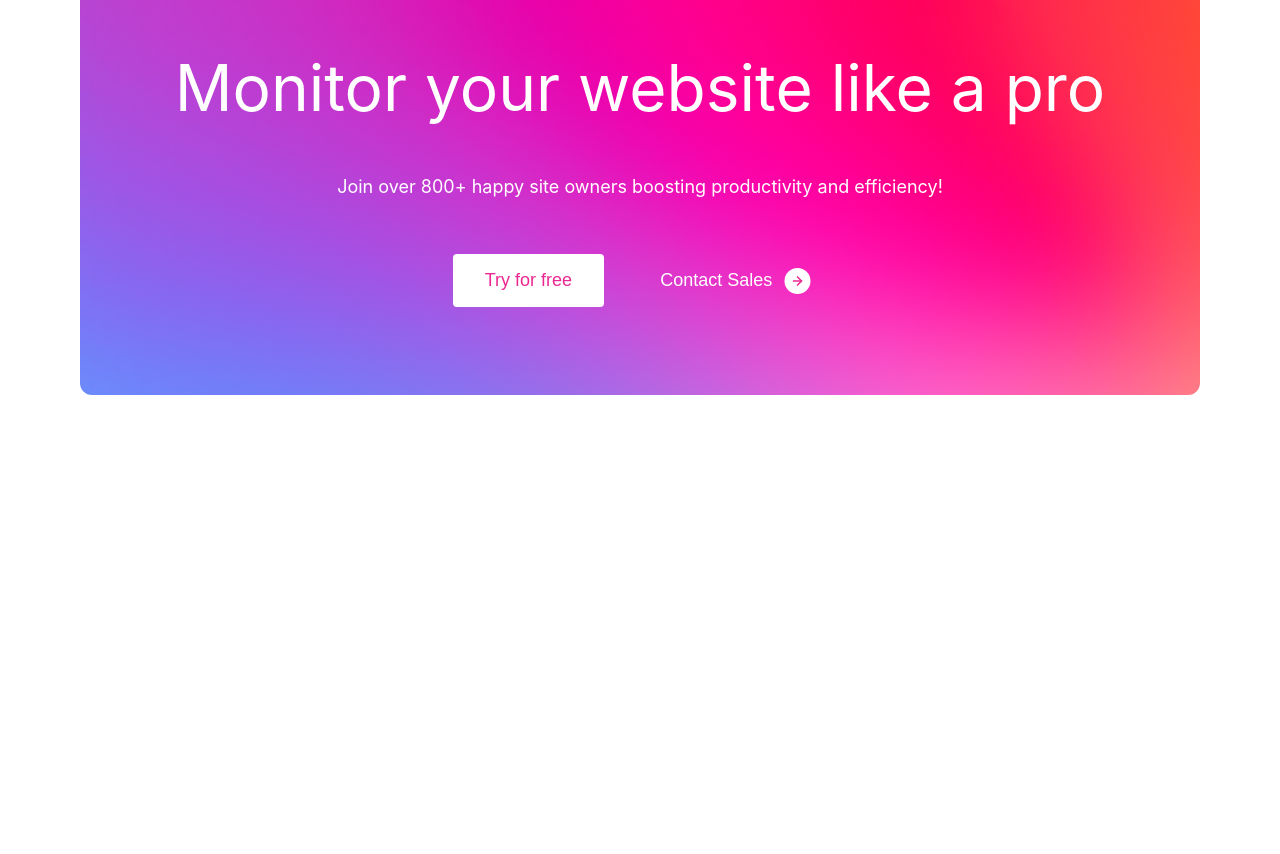
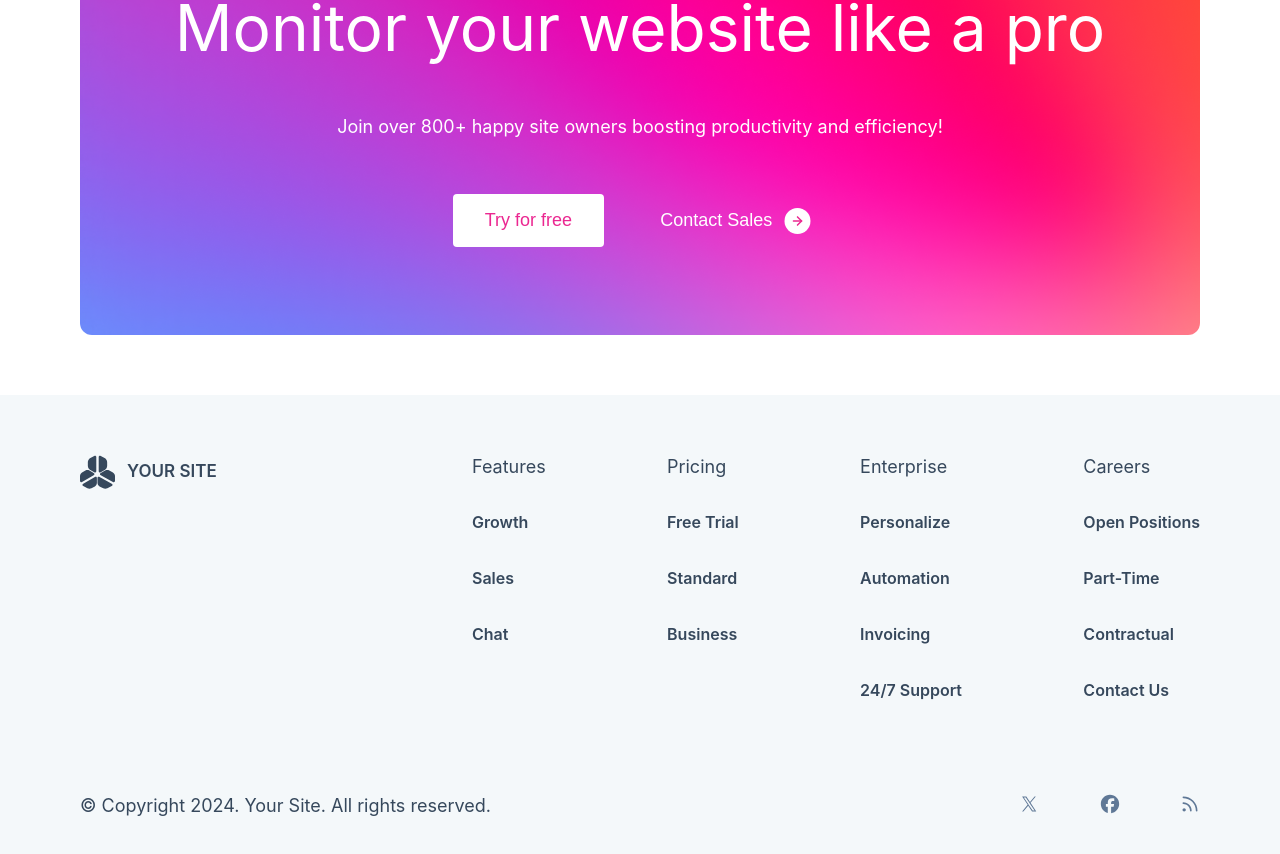
Before and after one commit to jamalnay/landing-template, a React (Vite) app: page / in a window 1280 px wide. Shown: the part 7221-8075 px from the top of the page. Before the commit the page ends 7676 px from the top, so only its background shows below. Built offline with nearby package versions, Linux system fonts and the light colour scheme.

Commit message:
Added footer (BottomNavigation + Social links + Co^pyrights) Finished desktop version

```diff
--- a/index.html
+++ b/index.html
@@ -103,5 +103,73 @@
         </button>
       </div>
     </div>
+    <footer>
+      <div id="bottom-nav">
+        <div id="bottom-nav-logo">
+          <img src="src/assets/logo.svg" />
+          <p>YOUR SITE</p>
+        </div>
+        <div id="bottom-nav-menus"></div>
+      </div>
+      <div id="copyrights-social">
+        <div id="copyrights">
+          <p>© Copyright 2024. Your Site. All rights reserved.</p>
+        </div>
+        <div id="social-links">
+          <a href="#"><svg
+            width="20"
+            height="20"
+            viewBox="0 0 20 20"
+            fill="none"
+            xmlns="http://www.w3.org/2000/svg"
+          >
+            <path
+              d="M11.537 8.85148L16.8109 2.5H15.5612L10.9819 8.0149L7.32441 2.5H3.10596L8.63677 10.8395L3.10596 17.5H4.35576L9.19161 11.6761L13.0542 17.5H17.2726L11.5367 8.85148H11.537ZM9.82527 10.913L9.26488 10.0825L4.80609 3.47476H6.72572L10.324 8.80746L10.8844 9.63788L15.5618 16.5696H13.6421L9.82527 10.9133V10.913Z"
+              fill="#5F7896"
+            /></a>
+          </svg>
+
+          <a href="#">
+            <svg
+            width="20"
+            height="20"
+            viewBox="0 0 20 20"
+            fill="none"
+            xmlns="http://www.w3.org/2000/svg"
+          >
+            <g clip-path="url(#clip0_1_512)">
+              <path
+                d="M19.1666 10.0335C19.1666 4.95232 15.0625 0.833172 9.99992 0.833172C4.93731 0.833172 0.833252 4.95232 0.833252 10.0335C0.833252 14.3483 3.7928 17.9687 7.78547 18.963V12.845H5.89523V10.0335H7.78547V8.82206C7.78547 5.69056 9.19743 4.23911 12.2606 4.23911C12.8413 4.23911 13.8434 4.35338 14.2533 4.46768V7.01633C14.0369 6.99347 13.6612 6.98203 13.1943 6.98203C11.6912 6.98203 11.1104 7.55348 11.1104 9.03923V10.0335H14.1046L13.5902 12.845H11.1104V19.1665C15.6493 18.6163 19.1666 14.7374 19.1666 10.0335Z"
+                fill="#5F7896"
+              />
+            </g>
+            <defs>
+              <clipPath id="clip0_1_512">
+                <rect width="20" height="20" fill="white" />
+              </clipPath>
+            </defs>
+          </svg>
+          </a>
+
+          <a href="#">
+            <svg
+            width="20"
+            height="20"
+            viewBox="0 0 20 20"
+            fill="none"
+            xmlns="http://www.w3.org/2000/svg"
+          >
+            <path
+
+              fill-rule="evenodd"
+              clip-rule="evenodd"
+              d="M2.5 3.33333C2.5 2.8731 2.8731 2.5 3.33333 2.5C7.09057 2.5 10.6939 3.99256 13.3507 6.64932C16.0074 9.30609 17.5 12.9094 17.5 16.6667C17.5 17.1269 17.1269 17.5 16.6667 17.5C16.2064 17.5 15.8333 17.1269 15.8333 16.6667C15.8333 13.3515 14.5164 10.172 12.1722 7.82783C9.82796 5.48363 6.64854 4.16667 3.33333 4.16667C2.8731 4.16667 2.5 3.79357 2.5 3.33333ZM2.5 9.16667C2.5 8.70643 2.8731 8.33333 3.33333 8.33333C5.54347 8.33333 7.66309 9.21131 9.22589 10.7741C10.7887 12.3369 11.6667 14.4565 11.6667 16.6667C11.6667 17.1269 11.2936 17.5 10.8333 17.5C10.3731 17.5 10 17.1269 10 16.6667C10 14.8986 9.29762 13.2029 8.04738 11.9526C6.79714 10.7024 5.10144 10 3.33333 10C2.8731 10 2.5 9.6269 2.5 9.16667ZM4.16667 14.1667C3.24619 14.1667 2.5 14.9129 2.5 15.8333C2.5 16.7538 3.24619 17.5 4.16667 17.5C5.08714 17.5 5.83333 16.7538 5.83333 15.8333C5.83333 14.9129 5.08714 14.1667 4.16667 14.1667Z"
+              fill="#5F7896"
+            />
+          </svg>
+          </a>
+        </div>
+      </div>
+    </footer>
   </body>
 </html>
--- /dev/null
+++ b/src/components/BottomMenu.jsx
@@ -0,0 +1,21 @@
+export default function ({ menus }) {
+  const renderedNavigation = menus.map((menu, menuIndex) => {
+    return (
+      <div key={75953 + menuIndex} className="bottom-menu">
+        <p className="bottom-menu-header">{menu.header}</p>
+        {menu.links.map((link, linkIndex) => {
+          return (
+            <a
+              key={35 + linkIndex}
+              className="bottom-menu-link"
+              href={link.href}
+            >
+              {link.name}
+            </a>
+          );
+        })}
+      </div>
+    );
+  });
+  return renderedNavigation;
+}
--- /dev/null
+++ b/src/components/BottomNavigation.jsx
@@ -0,0 +1,82 @@
+import BottomMenu from "./BottomMenu";
+export default function BottomNavigation() {
+  const menus = [
+    {
+      header: "Features",
+      links: [
+        {
+          name: "Growth",
+          href: "#",
+        },
+        {
+          name: "Sales",
+          href: "#",
+        },
+        {
+          name: "Chat",
+          href: "#",
+        },
+      ],
+    },
+    {
+      header: "Pricing",
+      links: [
+        {
+          name: "Free Trial",
+          href: "#",
+        },
+        {
+          name: "Standard",
+          href: "#",
+        },
+        {
+          name: "Business",
+          href: "#",
+        },
+      ],
+    },
+    {
+      header: "Enterprise",
+      links: [
+        {
+          name: "Personalize",
+          href: "#",
+        },
+        {
+          name: "Automation",
+          href: "#",
+        },
+        {
+          name: "Invoicing",
+          href: "#",
+        },
+        {
+          name: "24/7 Support",
+          href: "#",
+        },
+      ],
+    },
+    {
+      header: "Careers",
+      links: [
+        {
+          name: "Open Positions",
+          href: "#",
+        },
+        {
+          name: "Part-Time",
+          href: "#",
+        },
+        {
+          name: "Contractual",
+          href: "#",
+        },
+        {
+          name: "Contact Us",
+          href: "#",
+        },
+      ],
+    },
+  ];
+  return <BottomMenu menus={menus} />;
+}
--- a/src/components/PlansList.jsx
+++ b/src/components/PlansList.jsx
@@ -12,8 +12,6 @@ export default function PlansList() {
           <li>Lorem ipsum dolor sit amet</li>
           <li>Consectetur adipiscing elit</li>
           <li>Sed do eiusmod tempor incididunt </li>
-          <li>Lorem ipsum dolor sit amet </li>
-          <li>Consectetur adipiscing elit </li>
         </ul>
       ),
       buttonText: "Start Trial",
@@ -28,6 +26,8 @@ export default function PlansList() {
           <li>Lorem ipsum dolor sit amet</li>
           <li>Consectetur adipiscing elit</li>
           <li>Sed do eiusmod tempor incididunt </li>
+          <li>Lorem ipsum dolor sit amet </li>
+          <li>Consectetur adipiscing elit </li>
         </ul>
       ),
       buttonText: "Get Started",
--- a/src/index.css
+++ b/src/index.css
@@ -380,7 +380,7 @@ a:hover {
   align-items: center;
   justify-content: center;
   gap: 24px;
-  margin: 64px 80px 120px 80px;
+  margin: 64px 80px 60px 80px;
 }
 .plan-card {
   height: 490px;
@@ -544,3 +544,51 @@ a:hover {
 #cta-pricing-button img {
   margin-left: 12px;
 }
+
+#bottom-nav {
+  display: flex;
+  justify-content: space-between;
+  align-items: start;
+  padding: 60px 80px;
+  background-color: #f4f8fa;
+}
+
+#bottom-nav-logo {
+  display: flex;
+  align-items: center;
+}
+#bottom-nav-logo p {
+  font-size: 17px;
+  font-weight: 600;
+  margin-left: 12px;
+}
+#bottom-nav-menus {
+  display: flex;
+  justify-content: space-between;
+  width: 65%;
+}
+.bottom-menu {
+  display: flex;
+  flex-direction: column;
+}
+.bottom-menu p {
+  margin-bottom: 32px;
+  font-weight: 400;
+}
+
+.bottom-menu a {
+  margin-bottom: 32px;
+  font-weight: 600;
+}
+#copyrights-social {
+  display: flex;
+  justify-content: space-between;
+  padding: 0 80px 56px 80px;
+  background-color: #f4f8fa;
+}
+#social-links a {
+  margin-left: 56px;
+}
+#social-links path:hover {
+  fill: var(--call-to-action-color);
+}
--- a/src/main.jsx
+++ b/src/main.jsx
@@ -6,6 +6,7 @@ import FeaturesList from "./components/FeaturesList";
 import TestimonialsList from "./components/TestimonialsList";
 import Accordion from "./components/Accordion";
 import PlansList from "./components/PlansList";
+import BottomNavigation from "./components/BottomNavigation";
 
 ReactDOM.createRoot(document.getElementById("companies-list")).render(
   <React.StrictMode>
@@ -32,3 +33,8 @@ ReactDOM.createRoot(document.getElementById("plans-cards")).render(
     <PlansList />
   </React.StrictMode>
 );
+ReactDOM.createRoot(document.getElementById("bottom-nav-menus")).render(
+  <React.StrictMode>
+    <BottomNavigation />
+  </React.StrictMode>
+);
```
